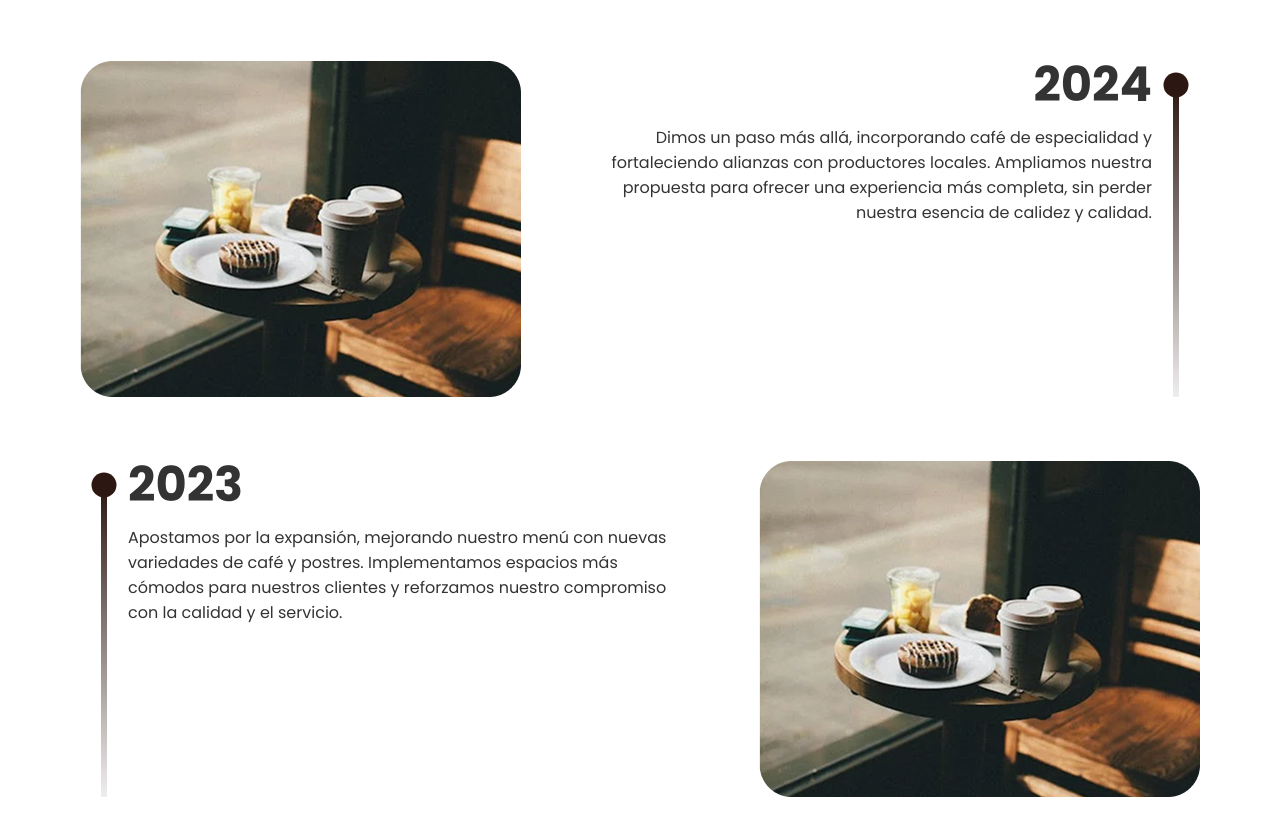
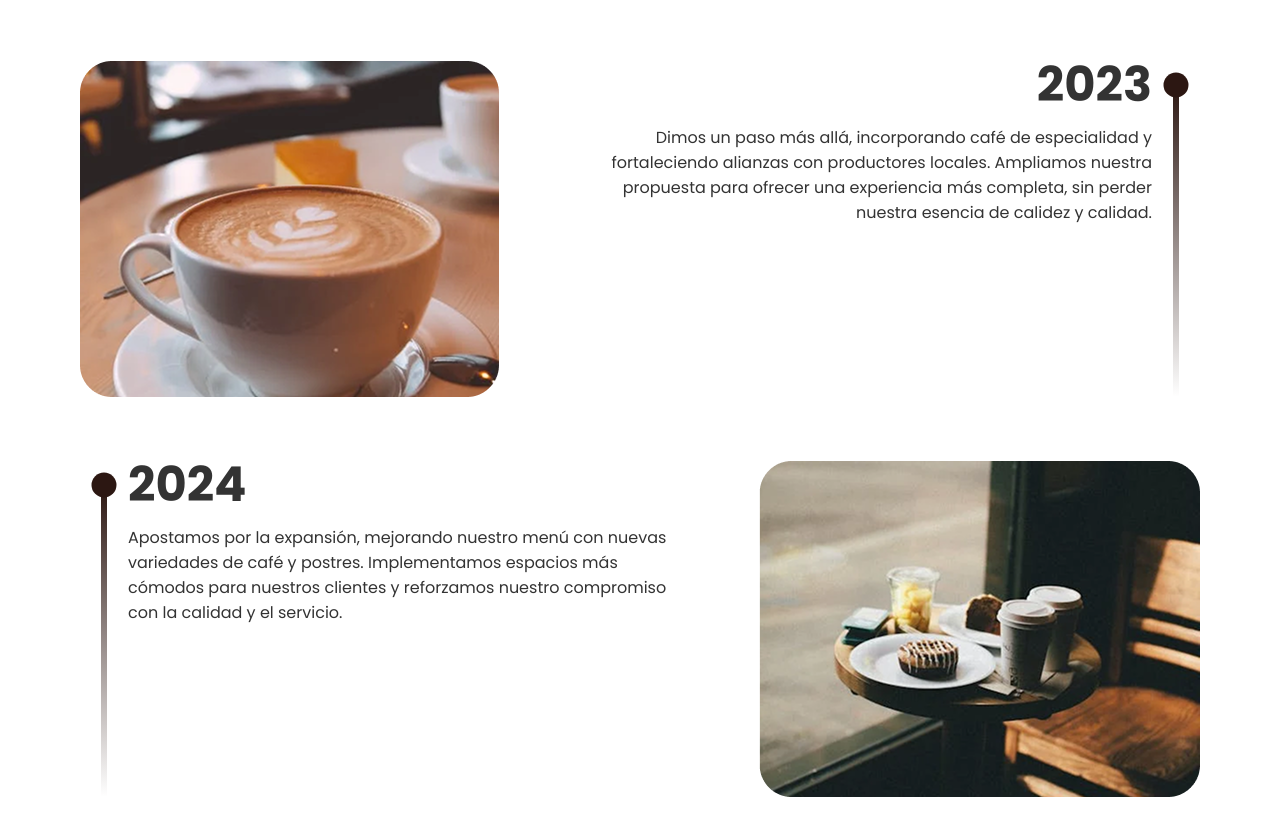
Before and after one commit to dan-vc/cafetal-web, a plain HTML site: page paginas/nosotros.html in a window 1280 px wide. Shown: the part 1890-2725 px from the top of the page. Drawn offline with Linux system fonts and the light colour scheme.

Commit message:
Changes in Timeline Section

```diff
--- a/css/nosotros.css
+++ b/css/nosotros.css
@@ -82,7 +82,6 @@ section {
 
 .timeline-year {
     width: 100%;
-    overflow: hidden;
 
     display: flex;
     justify-content: space-between;
@@ -99,7 +98,7 @@ section {
         & header::before {
             content: '';
             width: 6px;
-            height: 100%;
+            height: calc(100% - 25px);
             background: linear-gradient(to bottom, var(--secondary), transparent);
 
             position: absolute;
--- a/paginas/nosotros.html
+++ b/paginas/nosotros.html
@@ -66,7 +66,7 @@
                 <div class="content">
                     <header>
                         <span class="dot"></span>
-                        <h3 class="year">2024</h5>
+                        <h3 class="year">2023</h5>
                     </header>
                     <div class="description">
                         <p>Dimos un paso más allá, incorporando café de especialidad y fortaleciendo alianzas con
@@ -74,13 +74,13 @@
                             sin perder nuestra esencia de calidez y calidad.</p>
                     </div>
                 </div>
-                <img src="/img/timeline-2022.png" alt="Año 2022 Imagen">
+                <img src="/img/timeline-2023.png" alt="Año 2022 Imagen">
             </div>
             <div class="timeline-year">
                 <div class="content">
                     <header>
                         <span class="dot"></span>
-                        <h3 class="year">2023</h5>
+                        <h3 class="year">2024</h5>
                     </header>
                     <div class="description">
                         <p>Apostamos por la expansión, mejorando nuestro menú con nuevas variedades de café y postres.
```
Also changed, not shown: img/timeline-2023.png (added).
